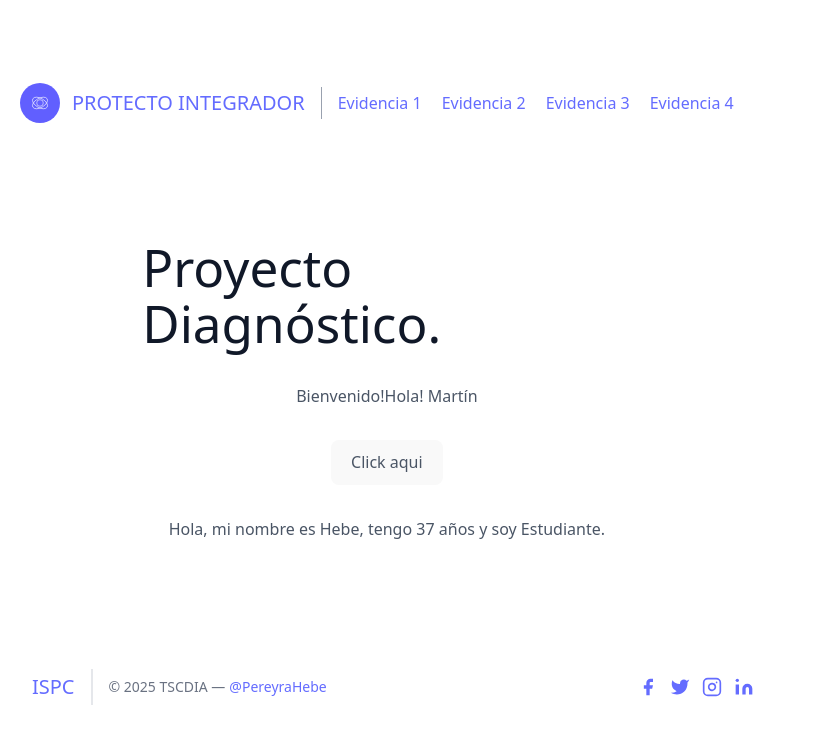
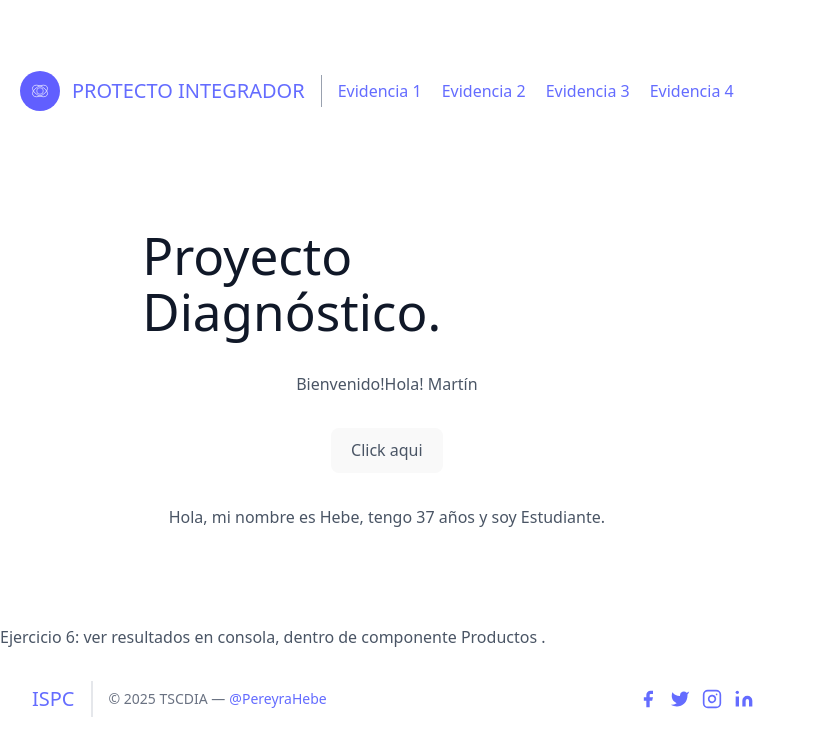
Before and after one commit to PereyraHebe/ProyectoIntegrador, a React (Vite) app in the folder REACT/: page / in a window 1280 px wide. Shown: the top 748 px of the page, without its empty margins (0-815 px from the left). Built offline with nearby package versions, Linux system fonts and the light colour scheme.

Commit message:
Se importa Productos en App.jsx

```diff
--- a/REACT/src/App.jsx
+++ b/REACT/src/App.jsx
@@ -43,6 +43,7 @@ function App() {
             <Presentacion nombre="Hebe" edad={37} profesion="Estudiante" />
           </div>
         </div>
+        <Productos/>
       </section>
       <PieDePagina/>
     </>
```
